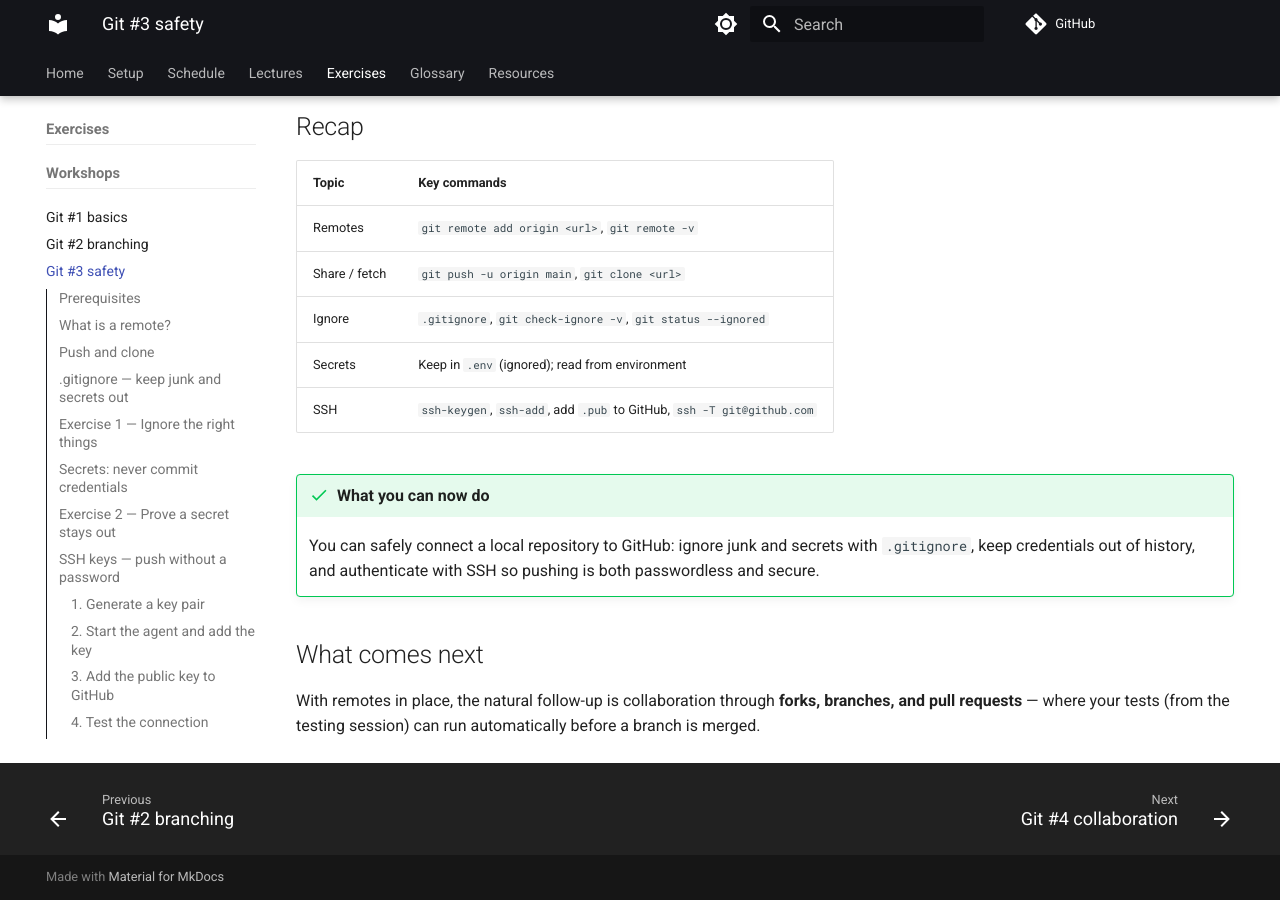
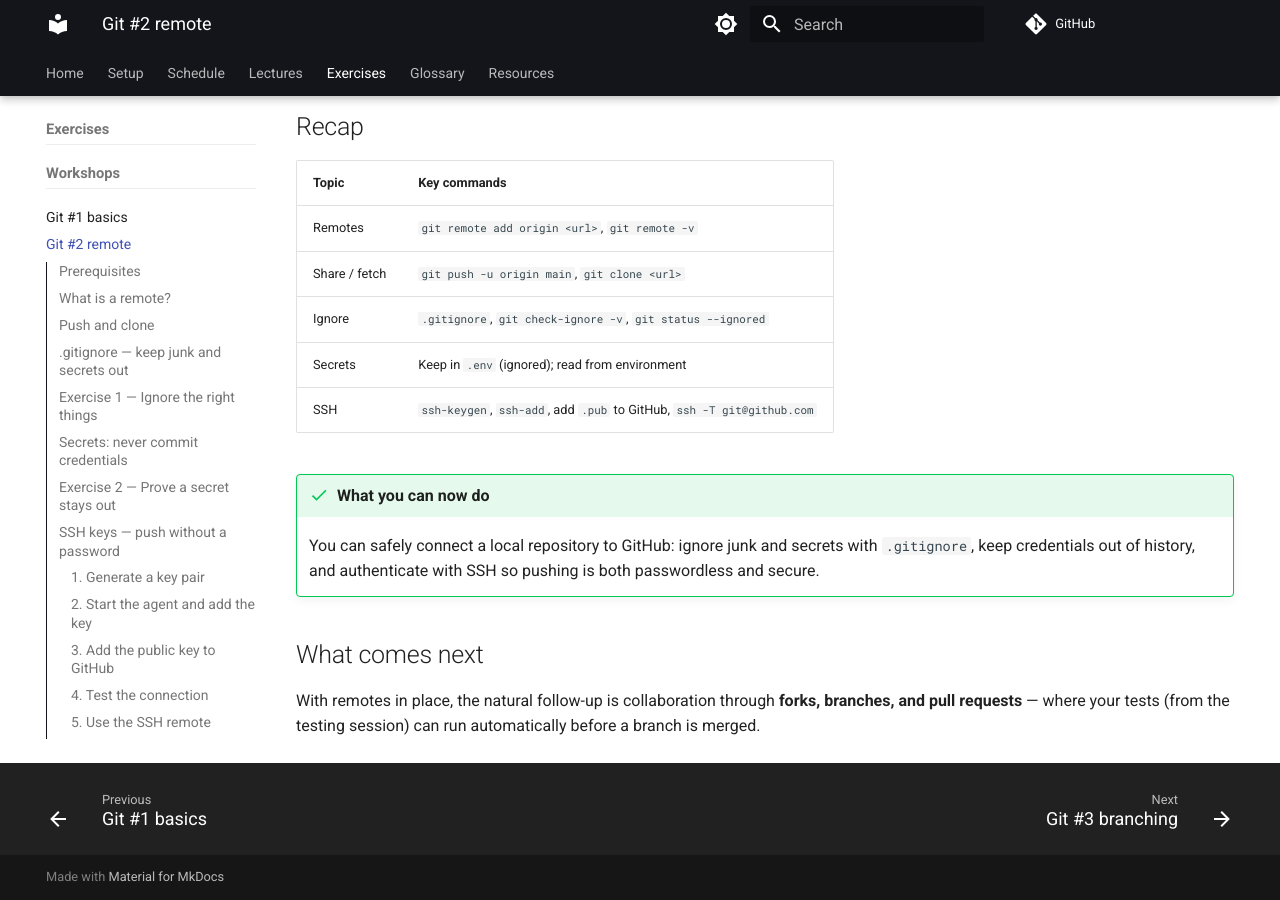
Before and after one commit to k-CIR/course-open-science-in-practice, an MkDocs documentation site: the page built from docs/exercises/git-exercises-remote.md, in a window 1280 px wide and 900 px high, scrolled down 5448 px. Built offline with MkDocs 1.6.1 and Material for MkDocs 9.7.7, drawn with Linux system fonts in a browser that asks for light colours; comment, search, counter and statistics services are not loaded.

Commit message:
docs: add structured Git workshops and lectures with updated schedule and navigation
Add comprehensive Git workshop exercises covering basics, branching,
collaboration, and remote usage, along with new lecture materials
explaining concepts and workflows. Update schedule and mkdocs.yml to
reflect new filenames and navigation structure for smoother user access.

```diff
--- a/mkdocs.yml
+++ b/mkdocs.yml
@@ -73,47 +73,47 @@ nav:
   - Home: index.md
   - Setup:
     - setup/index.md
-    - "Setup Git": setup/git-setup.md
-    - "Setup Positron": setup/positron-setup.md
-    - "Setup GitHub": setup/github-setup.md
+    - 'Setup Git': setup/git-setup.md
+    - 'Setup Positron': setup/positron-setup.md
+    - 'Setup GitHub': setup/github-setup.md
   - Schedule: schedule.md
   - Lectures:
-      - "Overview": lectures/index.md
+      - 'Overview': lectures/index.md
       - 'Git':
-        - "Git #1 basics": lectures/git-lectures-1.md
-        - "Git #2 branching": lectures/git-lectures-2.md
-        - "Git #3 remote": lectures/git-lectures-3.md
-        - "Git #4 collaboration": lectures/git-lectures-4.md
+        - 'Git #1 basics': lectures/git-lectures-basics.md
+        - 'Git #2 remote': lectures/git-lectures-remote.md
+        - 'Git #3 branching': lectures/git-lectures-branching.md
+        - 'Git #4 collaboration': lectures/git-lectures-collaboration.md
       - 'Data':
-        - "FAIR data and reproducibility": lectures/data-fair.md
-        - "Organise data and projects": lectures/data-organise.md
-        - "Paths, file names, folder structure": lectures/data-structure.md
-        - "Walkthrough simulated datasets": lectures/data-simulated.md
-        - "Metadata": lectures/data-metadata.md
-        - "Data quality": lectures/data-quality.md
-        - "Data standards": lectures/data-standards.md
-        - "Data annotation and descriptives": lectures/data-annotation-and-descriptives.md
-        - "Sharing data": lectures/data-sharing.md
+        - 'FAIR data and reproducibility': lectures/data-fair.md
+        - 'Organise data and projects': lectures/data-organise.md
+        - 'Paths, file names, folder structure': lectures/data-structure.md
+        - 'Walkthrough simulated datasets': lectures/data-simulated.md
+        - 'Metadata': lectures/data-metadata.md
+        - 'Data quality': lectures/data-quality.md
+        - 'Data standards': lectures/data-standards.md
+        - 'Data annotation and descriptives': lectures/data-annotation-and-descriptives.md
+        - 'Sharing data': lectures/data-sharing.md
       - 'Tools':
-        - "Documenting your work": lectures/documentation.md
-        - "Positron #1 basics": lectures/positron-lectures-1.md
-        - "Positron #2 extended": lectures/positron-lectures-2.md
-        - "R #1 basics": lectures/r-lectures-1.md
-        - "Markdown and Quarto": lectures/markdown-quarto.md
-        - "Use AI in your work": lectures/agentic-coding.md
+        - 'Documenting your work': lectures/documentation.md
+        - 'Positron #1 basics': lectures/positron-lectures-1.md
+        - 'Positron #2 extended': lectures/positron-lectures-2.md
+        - 'R #1 basics': lectures/r-lectures-1.md
+        - 'Markdown and Quarto': lectures/markdown-quarto.md
+        - 'Use AI in your work': lectures/agentic-coding.md
   - Exercises:
     - 'Workshops':
-      - 'Git #1 basics': 'exercises/git-exercises-1.md'
-      - 'Git #2 branching': 'exercises/git-exercises-2.md'
-      - 'Git #3 safety': 'exercises/git-exercises-3.md'
-      - 'Git #4 collaboration': 'exercises/git-exercises-4.md'
+      - 'Git #1 basics': exercises/git-exercises-basics.md
+      - 'Git #2 remote': exercises/git-exercises-remote.md
+      - 'Git #3 branching': exercises/git-exercises-branching.md
+      - 'Git #4 collaboration': exercises/git-exercises-collaboration.md
       # - 'Testing your scripts': exercises/quality-exercises-1.md
     - 'Project':
-      - "Work on your project": project/project-description.md
-      - "Forking": project/project-fork.md
-      - "Contribute (Pull request)": project/project-contribute.md
-      - "Examination": project/project-examination.md
-      - "Presentation of results": project/project-presentation.md
+      - 'Work on your project': project/project-description.md
+      - 'Forking': project/project-fork.md
+      - 'Contribute (Pull request)': project/project-contribute.md
+      - 'Examination': project/project-examination.md
+      - 'Presentation of results': project/project-presentation.md
   - Glossary: glossary.md
   - Resources: resources.md
 
```
Also changed, not shown: docs/schedule.md (+8 -6 lines), docs/exercises/git-exercises-basics.md (renamed from docs/exercises/git-exercises-1.md), docs/exercises/git-exercises-branching.md (renamed from docs/exercises/git-exercises-2.md), docs/exercises/git-exercises-collaboration.md (renamed from docs/exercises/git-exercises-4.md), docs/exercises/git-exercises-remote.md (renamed from docs/exercises/git-exercises-3.md), docs/lectures/git-lectures-basics.md (renamed from docs/lectures/git-lectures-1.md), docs/lectures/git-lectures-branching.md (renamed from docs/lectures/git-lectures-3.md), docs/lectures/git-lectures-collaboration.md (renamed from docs/lectures/git-lectures-4.md), docs/lectures/git-lectures-remote.md (renamed from docs/lectures/git-lectures-2.md).
